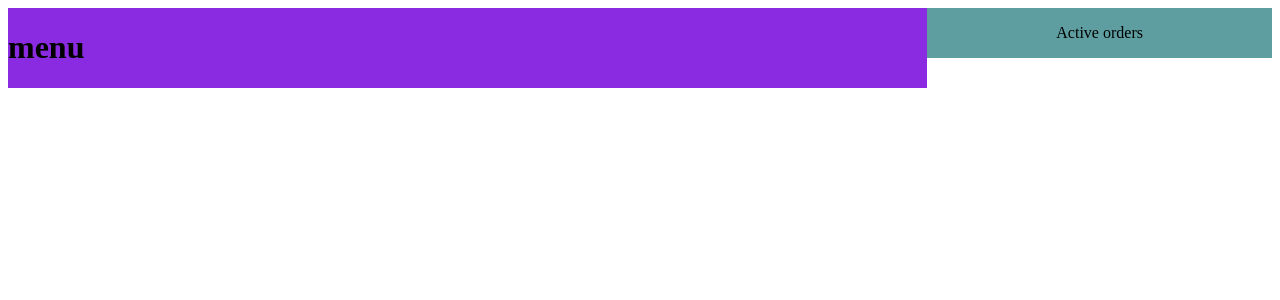
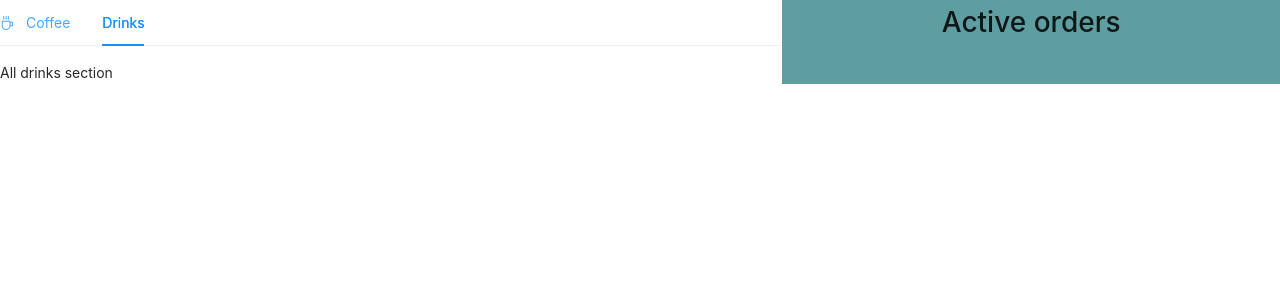
Before and after one commit to MarkTiukov/CoffeeApp, a React (Create React App) app in the folder coffee-app/: page / in a window 1280 px wide. Shown: the top 300 px of the page. Built offline with nearby package versions, Linux system fonts and the light colour scheme.

Commit message:
tab menu for order creator

```diff
--- a/coffee-app/package.json
+++ b/coffee-app/package.json
@@ -3,9 +3,11 @@
   "version": "0.1.0",
   "private": true,
   "dependencies": {
+    "@ant-design/icons": "^4.7.0",
     "@testing-library/jest-dom": "^5.14.1",
     "@testing-library/react": "^11.2.7",
     "@testing-library/user-event": "^12.8.3",
+    "antd": "^4.17.2",
     "react": "^17.0.2",
     "react-dom": "^17.0.2",
     "react-scripts": "4.0.3",
--- a/coffee-app/src/components/cashier/cashier.css
+++ b/coffee-app/src/components/cashier/cashier.css
@@ -1,22 +1,4 @@
-.cashier {
-    display: flex;
-    flex-direction: row;
-}
-
-.cashier-menu {
-    width: 80%;
-    height: 100%;
-    background-color: blueviolet;
-}
-
-.active-orders {
-    width: 30%;
-    height: 100%;
-    align-items: stretch;
-    background-color: cadetblue;
-
-}
-
 .active-orders-header {
     text-align: center;
+    background-color: cadetblue;
 }
--- a/coffee-app/src/components/cashier/cashier.js
+++ b/coffee-app/src/components/cashier/cashier.js
@@ -1,19 +1,21 @@
 import React from "react";
+import { Row, Col } from "antd";
 import "./cashier.css"
+import OrderCreator from "../order_creator/order_creator";
+
 
 export default class Cashier extends React.Component {
 
     render() {
         return (
-            <div className="cashier">
-                <div className="cashier-menu">
-                    <h1>menu</h1>
-                </div>
-                <div className="active-orders">
-                    <p className="active-orders-header">Active orders</p>
-
-                </div>
-            </div>
-        );
+            <Row>
+                <Col flex={2}>
+                    <OrderCreator />
+                </Col>
+                <Col className='active-orders-header' flex={1}>
+                    <h1>Active orders</h1>
+                </Col>
+            </Row>
+        )
     }
 }
--- /dev/null
+++ b/coffee-app/src/components/order_creator/index.js
@@ -0,0 +1,3 @@
+import OrderCreator from "./order_creator";
+
+export default OrderCreator;
--- /dev/null
+++ b/coffee-app/src/components/order_creator/order_creator.css
@@ -0,0 +1,3 @@
+.img {
+    transform: translateY(-3px)
+}
--- /dev/null
+++ b/coffee-app/src/components/order_creator/order_creator.js
@@ -0,0 +1,41 @@
+import React from "react";
+import { Tabs } from "antd";
+import Icon from '@ant-design/icons';
+import { CoffeeOutlined } from '@ant-design/icons';
+
+import './order_creator.css';
+
+const { TabPane } = Tabs;
+
+export default class OrderCreator extends React.Component {
+    // TODO: add custom icons
+
+    render() {
+        return (
+            <Tabs defaultActiveKey="2">
+                <TabPane
+                    tab={
+                        <span>
+                            <CoffeeOutlined />
+                            Coffee
+                        </span>
+                    }
+                    key="1"
+                >
+                    Coffee section
+                </TabPane>
+                <TabPane
+                    tab={
+                        <span>
+                            Drinks
+                        </span>
+                    }
+                    key="2"
+                >
+                    All drinks section
+                </TabPane>
+            </Tabs>
+        );
+    }
+
+}
--- a/coffee-app/src/index.js
+++ b/coffee-app/src/index.js
@@ -1,6 +1,7 @@
 import React from 'react';
 import ReactDOM from 'react-dom';
 import App from './app/App'
+import "antd/dist/antd.css";
 
 ReactDOM.render(
   <App />,
```
Also changed, not shown: 1 other file (tests, documents, lock files or other folders).
